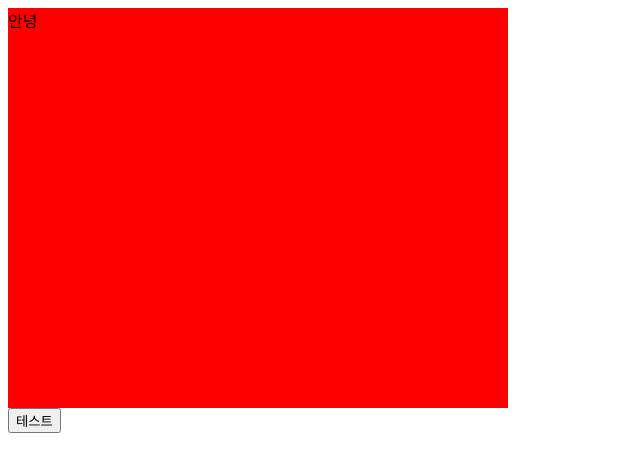
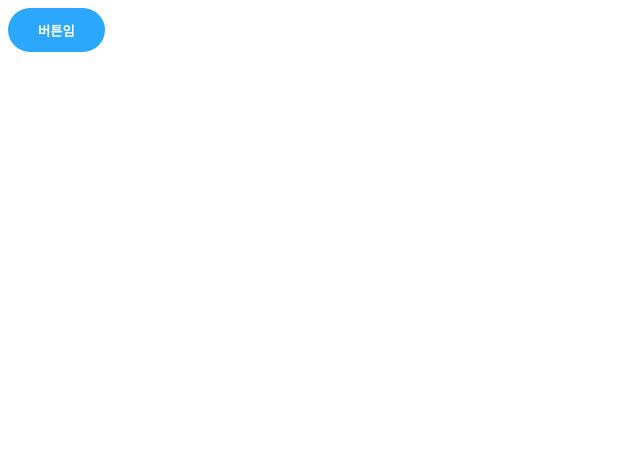
Before and after one commit to SeanKim-416/thumbnail-maker, a React (Create React App) app: page / in a window 1280 px wide. Shown: the top 472 px of the page, without its empty margins (0-640 px from the left). Built offline with nearby package versions, Linux system fonts and the light colour scheme.

Commit message:
add: 버튼 컴포넌트 생성

```diff
--- a/src/App.js
+++ b/src/App.js
@@ -1,25 +1,31 @@
-import html2canvas from 'html2canvas';
+import Button from './Components/atoms/Button';
 
 function App() {
-  const handleClick = async () => {
-    const target = document.querySelector('.target');
-
-    const a = await html2canvas(target);
-    const link = a.toDataURL('image/png');
-    const image = document.createElement('img');
-    image.src = link;
-    document.querySelector('.이미지').appendChild(image);
-  };
-
   return (
     <div className="App">
-      <div style={{ width: '500px', height: '400px', backgroundColor: 'red' }} className="target">
-        안녕
-      </div>
-      <button onClick={handleClick}>테스트</button>
-      <div className="이미지"></div>
+      <>
+        <Button>버튼임</Button>
+      </>
     </div>
   );
 }
 
 export default App;
+
+// const handleClick = async () => {
+//   const target = document.querySelector('.target');
+
+//   const a = await html2canvas(target);
+//   const link = a.toDataURL('image/png');
+//   const image = document.createElement('img');
+//   image.src = link;
+//   document.querySelector('.이미지').appendChild(image);
+// };
+
+{
+  /* <div style={{ width: '500px', height: '400px', backgroundColor: 'red' }} className="target">
+        안녕
+      </div>
+      <button onClick={handleClick}>테스트</button>
+      <div className="이미지"></div> */
+}
--- /dev/null
+++ b/src/Components/atoms/Button.jsx
@@ -0,0 +1,28 @@
+import styled from 'styled-components';
+
+const Button = styled.button`
+  padding: 12.5px 30px;
+  border: 0;
+  border-radius: 100px;
+  background-color: #2ba8fb;
+  color: #ffffff;
+  font-weight: Bold;
+  transition: all 0.5s;
+  -webkit-transition: all 0.5s;
+
+  &:hover {
+    background-color: #6fc5ff;
+    box-shadow: 0 0 20px #6fc5ff50;
+    transform: scale(1.1);
+  }
+
+  &:active {
+    background-color: #3d94cf;
+    transition: all 0.25s;
+    -webkit-transition: all 0.25s;
+    box-shadow: none;
+    transform: scale(0.98);
+  }
+`;
+
+export default Button;
```
